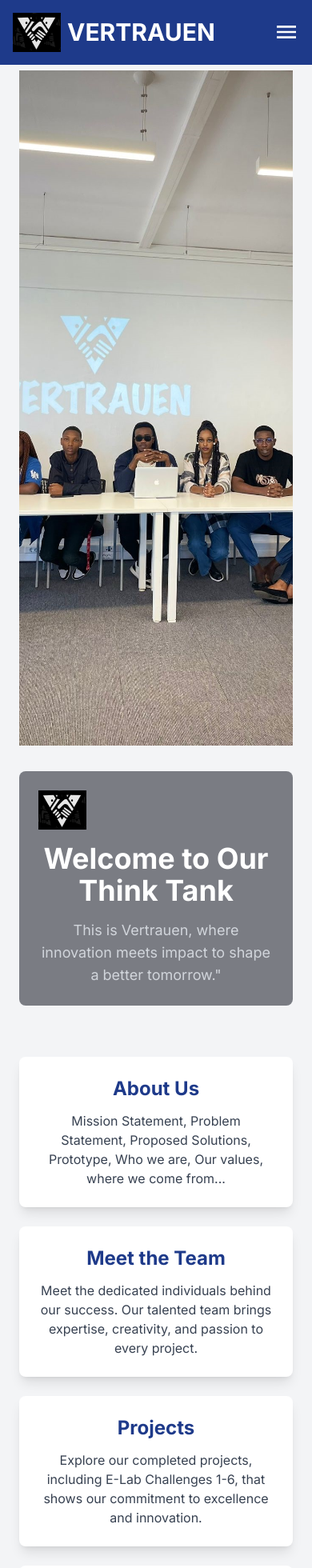
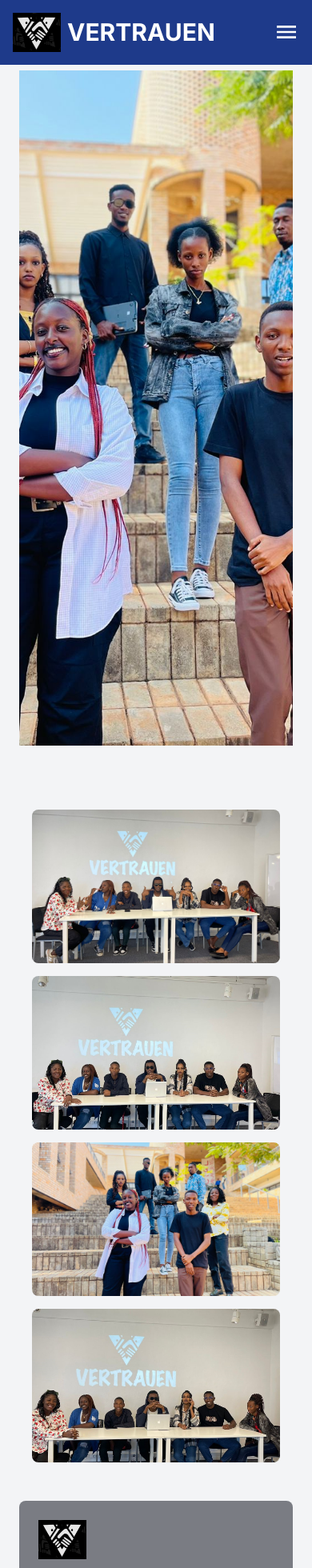
Before and after one commit to Ebi-Tech/Vertrauen, a Next.js app in the folder vertrauen-app/: page / in a window 390 px wide. Shown: the top 1960 px of the page at 80% size. Built offline with nearby package versions, Linux system fonts and the light colour scheme.

Commit message:
update page.tsx

```diff
--- a/vertrauen-app/app/page.tsx
+++ b/vertrauen-app/app/page.tsx
@@ -1,4 +1,3 @@
-// pages/index.tsx
 "use client";
 import { useState, useEffect } from 'react';
 import Image from 'next/image';
@@ -95,7 +94,16 @@
       </header>
 
       {/* Combined Banner and Introduction Section */}
-      <div className="w-full text-white py-6 sm:h-[40vh] md:h-[60vh] lg:h-[70vh] xl:h-[90vh]" style={{ backgroundImage: `url(${currentImage})`, backgroundSize: 'cover', backgroundPosition: 'center', backgroundRepeat: 'no-repeat', height: '100vh', marginTop: '64px' }}>
+      <div className="w-full text-white py-6 sm:hidden md:block md:h-[60vh] lg:h-[70vh] xl:h-[90vh]" style={{ backgroundImage: `url(${currentImage})`, backgroundSize: 'cover', backgroundPosition: 'center', backgroundRepeat: 'no-repeat', height: '100vh', marginTop: '64px' }}>
+      </div>
+
+      {/* Grid of Images for Small Screens */}
+      <div className="w-full grid grid-cols-1 sm:grid-cols-2 gap-4 sm:gap-6 p-4 sm:p-6 md:hidden mt-16">
+        {images.map((img, index) => (
+          <div key={index} className="relative w-full h-48 sm:h-64">
+            <Image src={img} alt={`Image ${index + 1}`} layout="fill" objectFit="cover" className="rounded-lg" />
+          </div>
+        ))}
       </div>
 
       {/* Welcome Section */}
@@ -103,7 +111,7 @@
         <Image src="/V-images/F.jpg" alt="Logo" width={60} height={50} className="mb-4" />
         <h2 className="text-4xl text-center font-bold mb-4 text-white">Welcome to Our Think Tank</h2>
         <p className="text-gray-300 text-center text-lg">
-          This is Vertrauen, where innovation meets impact to shape a better tomorrow."
+          This is Vertrauen, where innovation meets impact to shape a better tomorrow.
         </p>
       </div>
 
```
